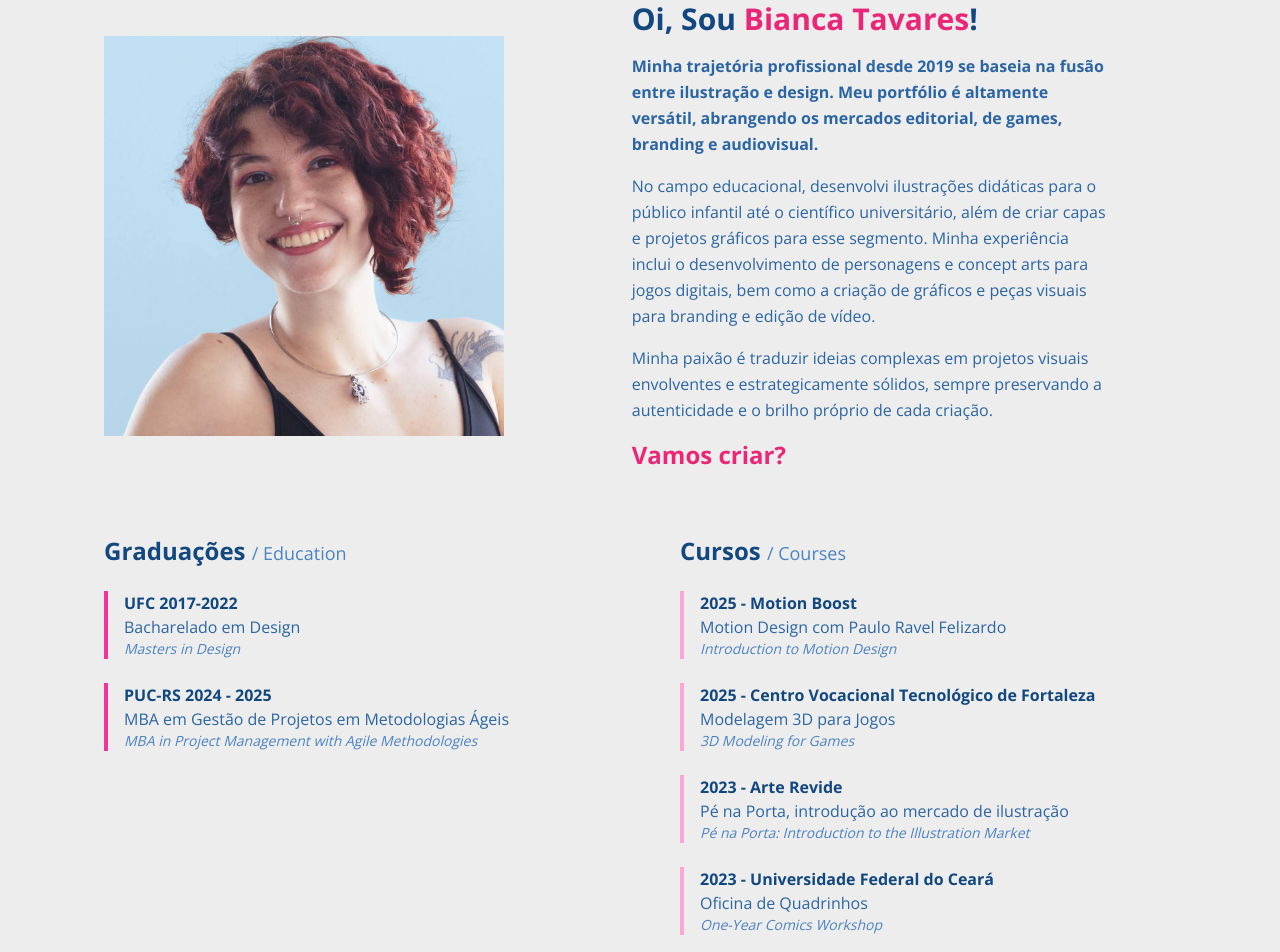
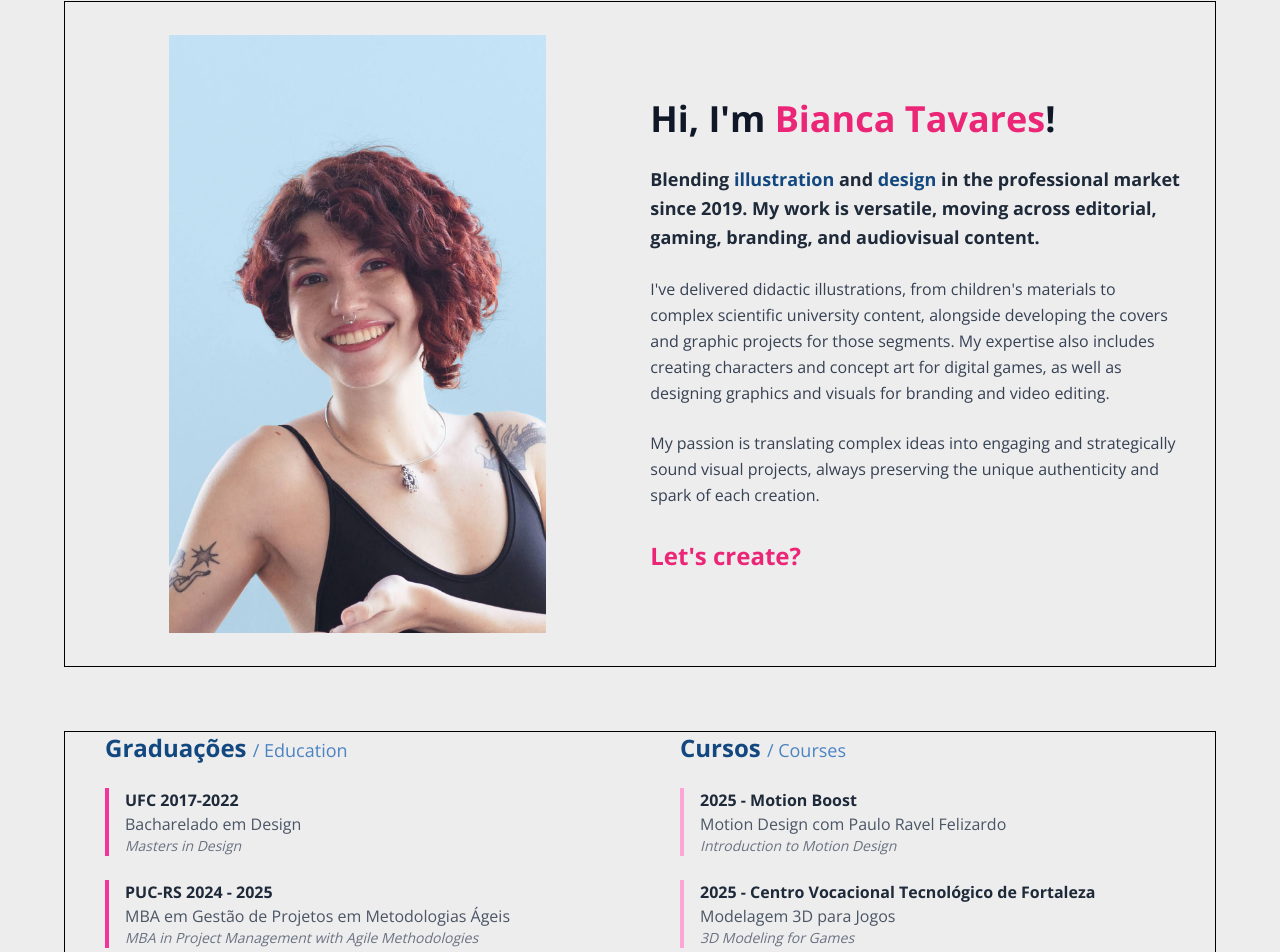
Before and after one commit to valentimdev/bibi_ilustra, a Next.js app: page /about in a window 1280 px wide. Shown: the part 167-1119 px from the top of the page. Built offline with nearby package versions, Linux system fonts and the light colour scheme.

Commit message:
mudanças no about

```diff
--- a/src/app/about/page.tsx
+++ b/src/app/about/page.tsx
@@ -3,78 +3,53 @@ import React from 'react';
 
 export default function About() {
   return (
-    <div className="flex flex-col w-full h-full py-12  gap-16 ">
-      <div className="flex flex-col md:flex-row md:gap-16 md:items-center max-w-8xl px-10">
-        <div className="w-full md:w-2/5 relative mb-8 md:mb-0">
-
-          <div className="aspect-[5/5] rounded-lg overflow-hidden">
+    <div className="flex flex-col w-full min-h-screen py-12 gap-16">
+      <div className="flex flex-row gap-8 px-8 py-8 max-w-7xl mx-auto w-full border border-black">
+      <div className="relative w-[48%] flex-shrink-0 min-h-[600px] border">
           <Image
             src="/images/bibi_foto.jpg"
             alt="Foto de Bianca Tavares"
             fill
-              className="object-cover"
+            className="object-contain"
           />
         </div>
-        </div>
-        <div className="w-full md:w-3/5  md:px-16">
-          <h2 className="text-3xl font-bold text-[#12487F] mb-4">
-            Oi, Sou <span className='text-[var(--primary)]'>Bianca Tavares</span>!
+
+
+        <div className="flex-1 flex flex-col justify-center">
+          <h2 className="text-4xl font-bold text-gray-900 mb-6 leading-tight">
+            Hi, I'm{' '}
+            <span className="text-[var(--primary)]">Bianca Tavares</span>!
           </h2>
 
-          <div className="text-[#2B65A3] leading-relaxed space-y-4">
-            <p className="font-semibold">
-              Minha trajetória profissional desde 2019 se baseia na fusão entre
-              ilustração e design. Meu portfólio é altamente versátil,
-              abrangendo os mercados editorial, de games, branding e
-              audiovisual.
+          <p className="font-semibold text-lg leading-relaxed mb-6 text-gray-800">
+            Blending{' '}
+            <span className="text-[var(--secondary)]">illustration</span> and{' '}
+            <span className="text-[var(--secondary)]">design</span> in the
+            professional market since 2019. My work is versatile, moving across
+            editorial, gaming, branding, and audiovisual content.
           </p>
-            <p>
-              No campo educacional, desenvolvi ilustrações didáticas para o
-              público infantil até o científico universitário, além de criar
-              capas e projetos gráficos para esse segmento. Minha experiência
-              inclui o desenvolvimento de personagens e concept arts para jogos
-              digitais, bem como a criação de gráficos e peças visuais para
-              branding e edição de vídeo.
+
+          <p className="text-gray-700 leading-relaxed mb-6">
+            I've delivered didactic illustrations, from children's materials to
+            complex scientific university content, alongside developing the
+            covers and graphic projects for those segments. My expertise also
+            includes creating characters and concept art for digital games, as
+            well as designing graphics and visuals for branding and video
+            editing.
           </p>
-            <p>
-              Minha paixão é traduzir ideias complexas em projetos visuais
-              envolventes e estrategicamente sólidos, sempre preservando a
-              autenticidade e o brilho próprio de cada criação.
+
+          <p className="text-gray-700 leading-relaxed mb-8">
+            My passion is translating complex ideas into engaging and
+            strategically sound visual projects, always preserving the unique
+            authenticity and spark of each creation.
           </p>
-            <p className="text-[#EC2677] text-2xl font-bold">Vamos criar?</p>
-          </div>
-        </div>
-      </div>
-      {/*
-      <div className="flex flex-col md:flex-row md:gap-12 max-w-7xl mx-auto">
-        <div className="md:w-2/5 order-2 md:order-1">
-          <h2 className="text-4xl font-bold text-pink-500 mb-4">PLACEHOLDER</h2>
 
-          <div className="text-[#2B65A3] leading-relaxed space-y-4">
-            <p>BLABLABLA</p>
-            <p>oi tenho minhas artes num sei q lá</p>
-            <p>sou especialista em blablbala</p>
-            <p>
-              Minha paixão é traduzir ideias complexas em projetos visuais
-              envolventes e estrategicamente sólidos, sempre preservando a
-              autenticidade e o brilho próprio de cada criação.
-            </p>
-            <p className="text-pink-500 font-bold">Vamos criar?</p>
+          <p className="text-[#EC2677] text-2xl font-bold">Let's create?</p>
         </div>
       </div>
 
-        <div className="md:w-3/5 mb-8 md:mb-0 order-1 md:order-2 flex flex-col gap-5">
-          <div className="bg-gray-700 w-full h-50 md:h-50%"></div>{' '}
-          <div className="bg-gray-700 w-full h-50 md:h-50%"></div>{' '}
-        </div>
-      </div> */}
-
-      {/* Segujnda seção - Formação e Cursos */}
-      <div className="max-w-8xl mx-auto w-full flex flex-col   px-10">
-        {/* Container principal com as duas colunas */}
-
+      <div className="max-w-7xl mx-auto w-full flex flex-col   px-10 border border-black">
         <div className="flex flex-col md:flex-row gap-16 md:gap-20 ">
-          {/* Coluna da Esquerda: Graduações */}
           <div className="flex flex-col w-full md:w-1/2 ">
             <h3 className="text-2xl font-extrabold text-[#12487F] mb-6">
               Graduações{' '}
@@ -85,25 +60,25 @@ export default function About() {
 
             <div className="flex flex-col gap-6">
               <div className="border-l-4 border-pink-500 pl-4">
-                <h4 className="font-bold text-[#12487F]">UFC 2017-2022</h4>
-                <p className="text-[#2B65A3]">Bacharelado em Design</p>
-                <p className="text-[#4B83C3] text-sm italic">
+                <h4 className="font-bold text-gray-800">UFC 2017-2022</h4>
+                <p className="text-gray-600">Bacharelado em Design</p>
+                <p className="text-gray-500 text-sm italic">
                   Masters in Design
                 </p>
               </div>
 
               <div className="border-l-4 border-pink-500 pl-4">
-                <h4 className="font-bold text-[#12487F]">PUC-RS 2024 - 2025</h4>
-                <p className="text-[#2B65A3]">
+                <h4 className="font-bold text-gray-800">PUC-RS 2024 - 2025</h4>
+                <p className="text-gray-600">
                   MBA em Gestão de Projetos em Metodologias Ágeis
                 </p>
-                <p className="text-[#4B83C3] text-sm italic">
+                <p className="text-gray-500 text-sm italic">
                   MBA in Project Management with Agile Methodologies
                 </p>
               </div>
             </div>
           </div>
-          {/* Coluna da Direita: Cursos */}
+
           <div className="flex flex-col w-full md:w-1/2">
             <h3 className="text-2xl font-bold text-[#12487F] mb-6">
               Cursos{' '}
@@ -114,49 +89,49 @@ export default function About() {
 
             <div className="flex flex-col gap-6 ">
               <div className="border-l-4 border-pink-300 pl-4">
-                <h4 className="font-bold text-[#12487F]">2025 - Motion Boost</h4>
-                <p className="text-[#2B65A3]">
+                <h4 className="font-bold text-gray-800">2025 - Motion Boost</h4>
+                <p className="text-gray-600">
                   Motion Design com Paulo Ravel Felizardo
                 </p>
-                <p className="text-[#4B83C3] text-sm italic">
+                <p className="text-gray-500 text-sm italic">
                   Introduction to Motion Design
                 </p>
               </div>
 
               <div className="border-l-4 border-pink-300 pl-4">
-                <h4 className="font-bold text-[#12487F]">
+                <h4 className="font-bold text-gray-800">
                   2025 - Centro Vocacional Tecnológico de Fortaleza
                 </h4>
-                <p className="text-[#2B65A3]">Modelagem 3D para Jogos</p>
-                <p className="text-[#4B83C3] text-sm italic">
+                <p className="text-gray-600">Modelagem 3D para Jogos</p>
+                <p className="text-gray-500 text-sm italic">
                   3D Modeling for Games
                 </p>
               </div>
 
               <div className="border-l-4 border-pink-300 pl-4">
-                <h4 className="font-bold text-[#12487F]">2023 - Arte Revide</h4>
-                <p className="text-[#2B65A3]">
+                <h4 className="font-bold text-gray-800">2023 - Arte Revide</h4>
+                <p className="text-gray-600">
                   Pé na Porta, introdução ao mercado de ilustração
                 </p>
-                <p className="text-[#4B83C3] text-sm italic">
+                <p className="text-gray-500 text-sm italic">
                   Pé na Porta: Introduction to the Illustration Market
                 </p>
               </div>
 
               <div className="border-l-4 border-pink-300 pl-4">
-                <h4 className="font-bold text-[#12487F]">
+                <h4 className="font-bold text-gray-800">
                   2023 - Universidade Federal do Ceará
                 </h4>
-                <p className="text-[#2B65A3]">Oficina de Quadrinhos</p>
-                <p className="text-[#4B83C3] text-sm italic">
+                <p className="text-gray-600">Oficina de Quadrinhos</p>
+                <p className="text-gray-500 text-sm italic">
                   One-Year Comics Workshop
                 </p>
               </div>
 
               <div className="border-l-4 border-pink-300 pl-4">
-                <h4 className="font-bold text-[#12487F]">2022 - EBAC</h4>
-                <p className="text-[#2B65A3]">Concept Art</p>
-                <p className="text-[#4B83C3] text-sm italic">
+                <h4 className="font-bold text-gray-800">2022 - EBAC</h4>
+                <p className="text-gray-600">Concept Art</p>
+                <p className="text-gray-500 text-sm italic">
                   Introduction to Concept Art for Games
                 </p>
               </div>
--- a/src/app/work/[slug]/page.tsx
+++ b/src/app/work/[slug]/page.tsx
@@ -53,7 +53,7 @@ export default async function ProjectPage({
                   alt={section.alt}
                   fill
                   sizes="100vw"
-                  className="object-cover"
+                  className="object-cover cursor-zoom-in"
                 />
               </div>
             )}
```
Lines whose indentation alone changed are shown as unchanged.
